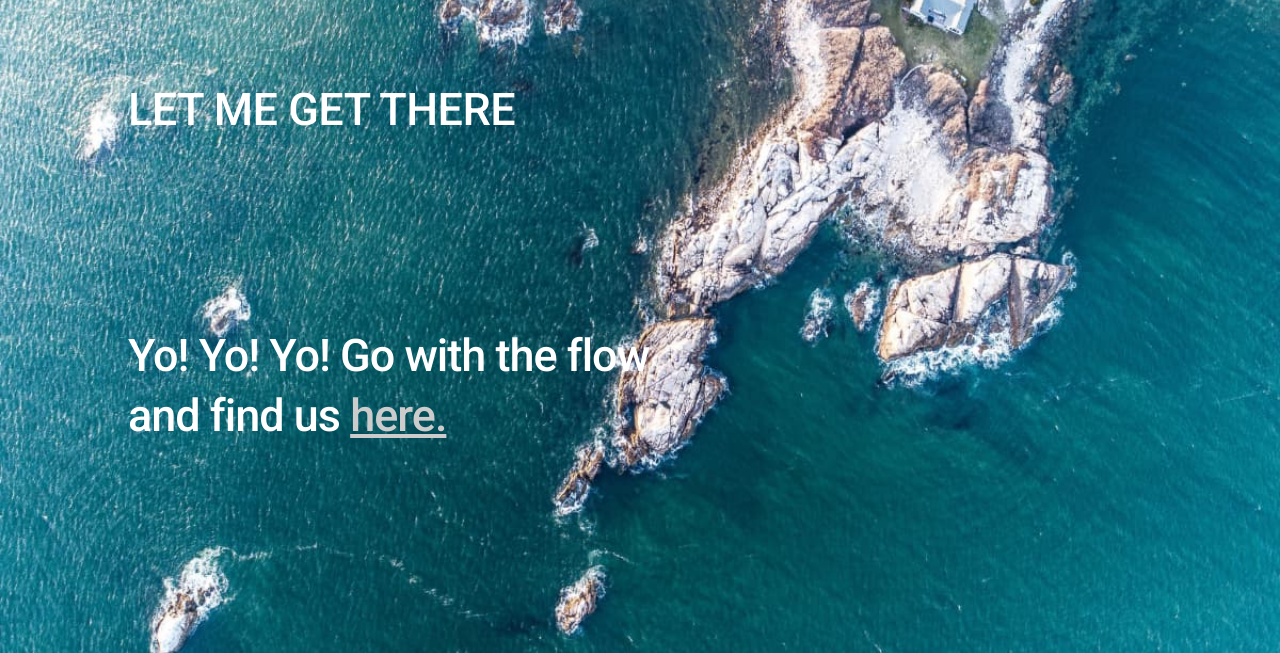
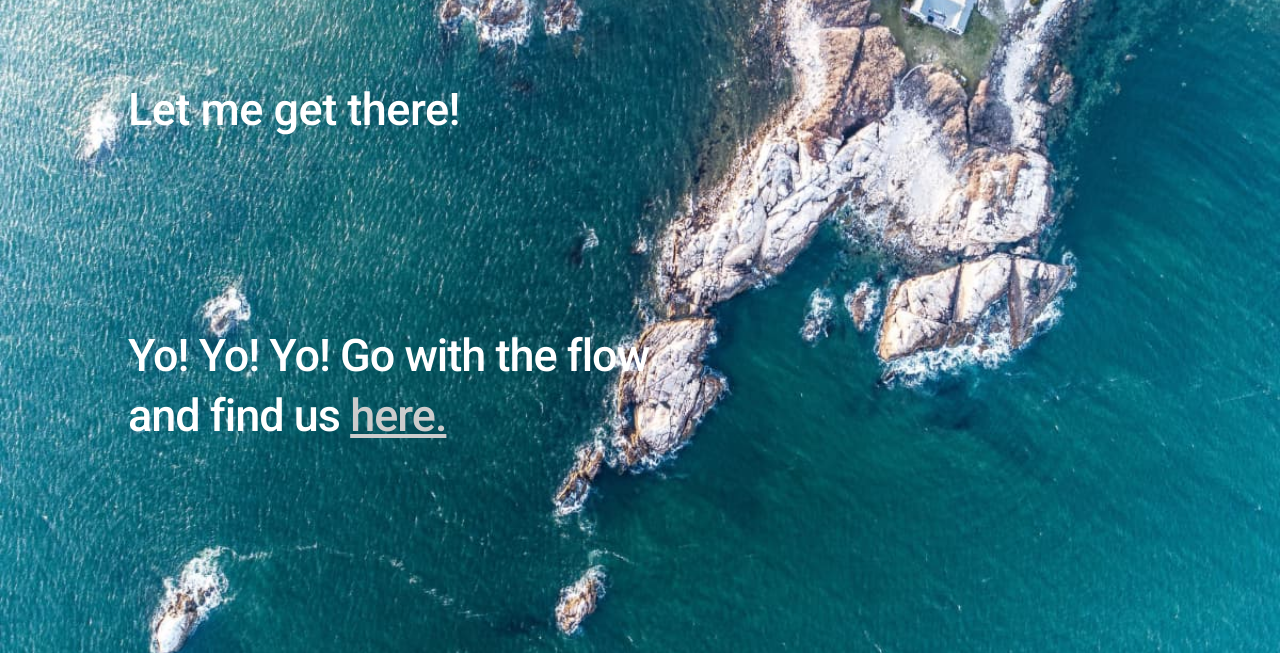
Before and after one commit to neename/neename.github.io, a plain HTML site: page index.html in a window 1280 px wide. Shown: the top 653 px of the page. Drawn offline with Linux system fonts and the light colour scheme.

Commit message:
LIFE IS A BEACH!

```diff
--- a/index.html
+++ b/index.html
@@ -7,7 +7,7 @@
 	<meta http-equiv="X-UA-Compatible" content="IE=edge" />
 
 	<!-- SEO -->
-	<title>Life is a beach!</title>
+	<title>LIFE IS A BEACH!</title>
 	<meta name="description" content="" />
 	<meta name="robots" content="index, follow" />
 	<meta name="referrer" content="always" />
@@ -42,7 +42,7 @@
 
 		<div class="logo">
 
-			<h1>LET ME GET THERE</h1>
+			<h1>Let me get there!</h1>
 
 		</div>
 
```
